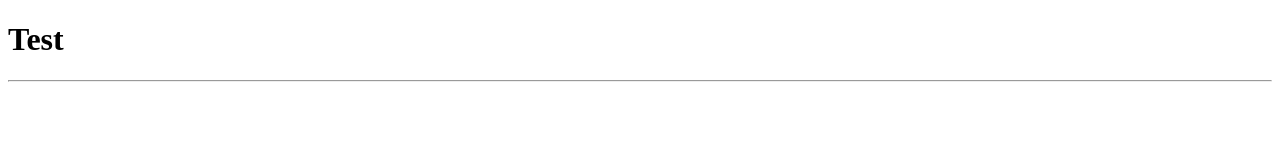
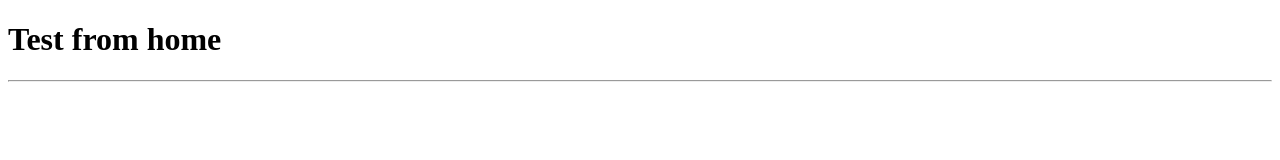
Before and after one commit to phippjon000/christmas2017, a plain HTML site: page index.html in a window 1280 px wide. Drawn offline with Linux system fonts and the light colour scheme.

Commit message:
Test from home

```diff
--- a/index.html
+++ b/index.html
@@ -16,7 +16,7 @@
   <body>
     <div class="navbar-wrapper">
       <div class="container">
-          <h1>Test</h1>
+          <h1>Test from home</h1>
           <hr/>
       </div>
     </div>
```
